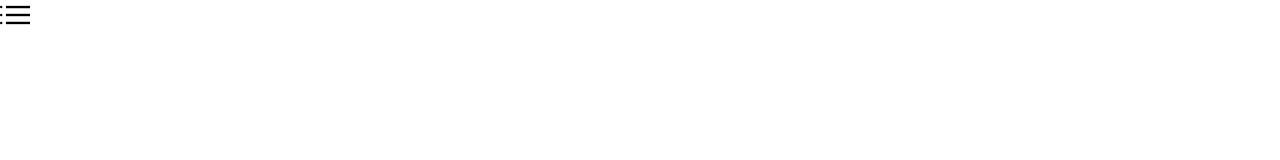
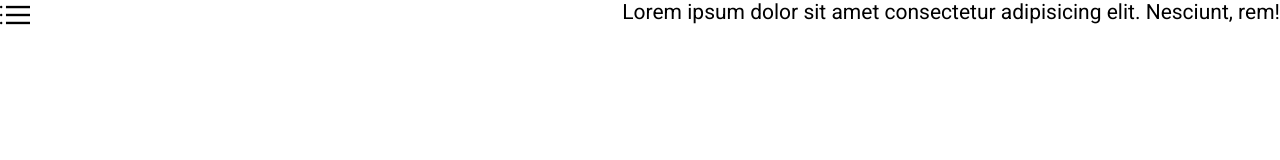
Before and after one commit to ramilzag/swimming, a plain HTML site: page index.html in a window 1280 px wide. Drawn offline with Linux system fonts and the light colour scheme.

Commit message:
Defined collapsible component

```diff
--- a/css/styles.css
+++ b/css/styles.css
@@ -215,3 +215,20 @@ p {
 .icon--blue {
   fill: dodgerblue;
 }
+
+/* Collapsibles */
+.collapsible {
+  display: flex;
+  justify-content: space-between;
+}
+
+.collapsible__content {
+  max-height: 0;
+  overflow: hidden;
+  opacity: 0;
+}
+
+.collapsible--expanded .collapsible__content {
+  max-height: 100vh;
+  opacity: 1;
+}
--- a/index.html
+++ b/index.html
@@ -14,8 +14,14 @@
     <title>Document</title>
   </head>
   <body>
-    <svg class="icon--small">
-      <use xlink:href="./images/sprite.svg#menu"></use>
-    </svg>
+    <div class="collapsible collapsible--expanded">
+      <svg class="icon--small" onclick="expandMenu()">
+        <use xlink:href="./images/sprite.svg#menu"></use>
+      </svg>
+      <div class="collapsible__content">
+        Lorem ipsum dolor sit amet consectetur adipisicing elit. Nesciunt, rem!
+      </div>
+    </div>
+    <script src="./js/main.js"></script>
   </body>
 </html>
--- /dev/null
+++ b/js/main.js
@@ -0,0 +1,6 @@
+function expandMenu() {
+  const allCollapsibles = document.querySelectorAll(".collapsible");
+  allCollapsibles.forEach(element =>
+    element.classList.toggle("collapsible--expanded")
+  );
+}
```
Also changed, not shown: components/collapsibles.html (added, +8 -0 lines).
